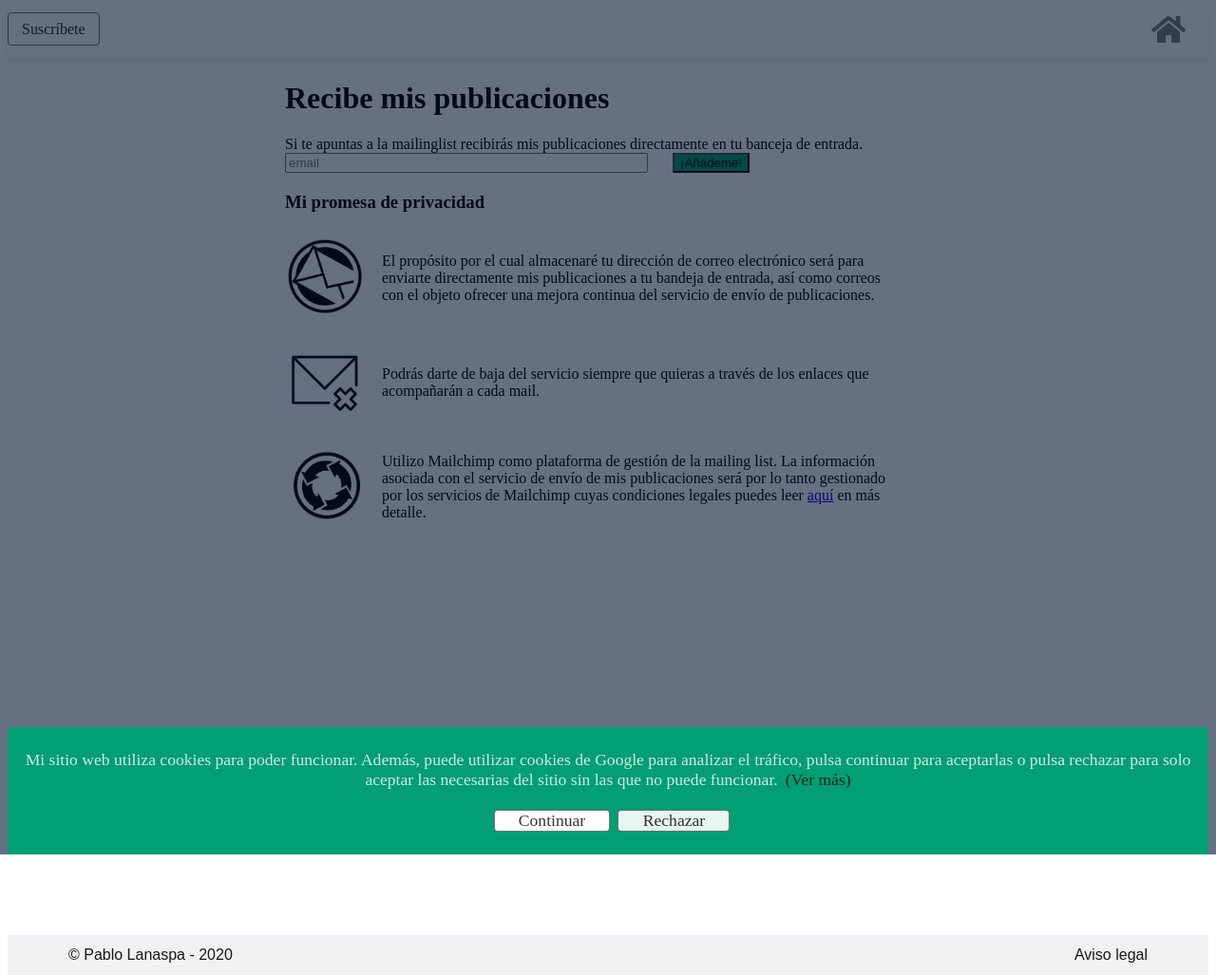
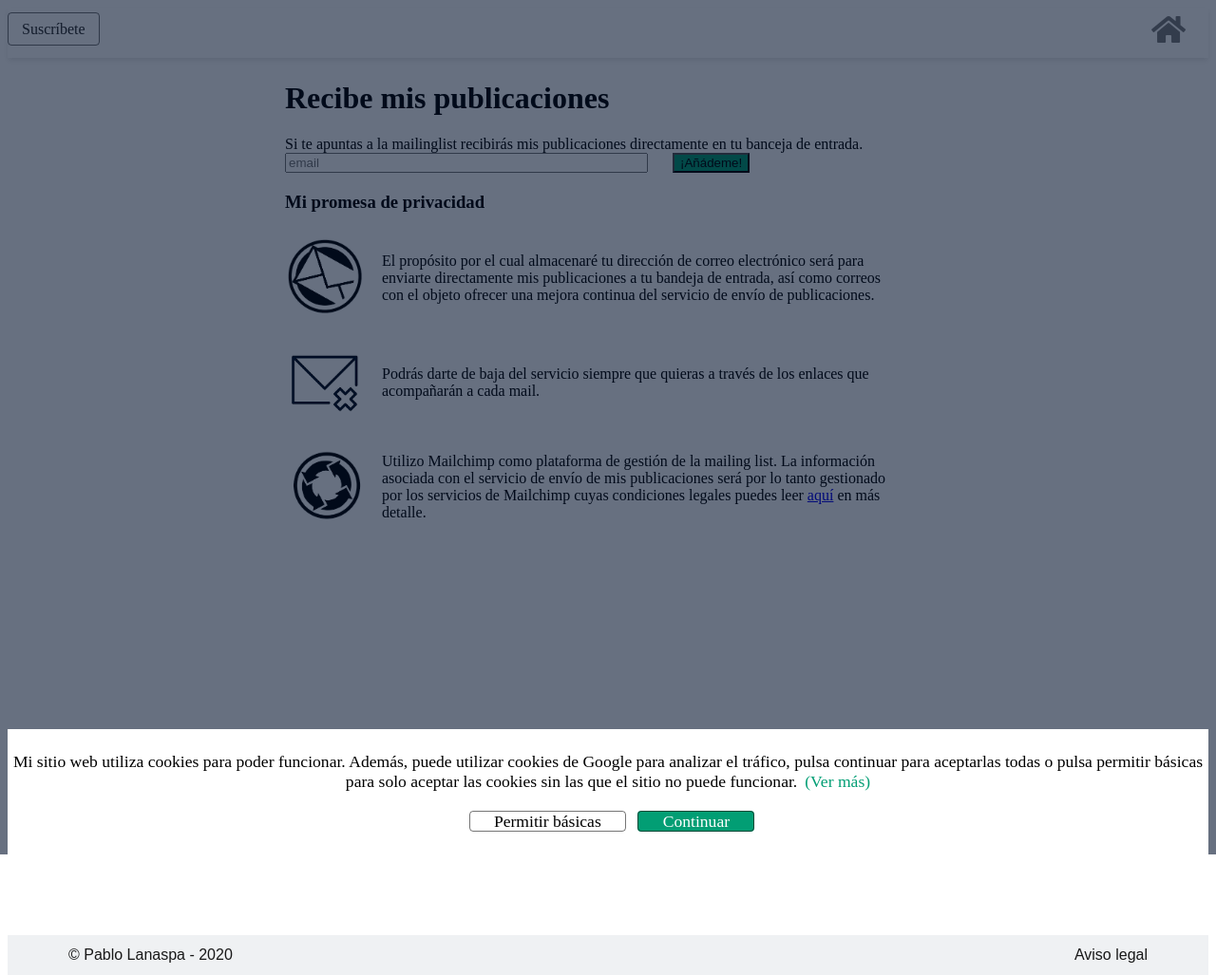
Before and after one commit to planaspa/planaspa.github.io, a Jekyll site: the page built from subscribe.markdown, in a window 1280 px wide. Shown: the whole page at 95% size. Built offline with Jekyll 4.4.1, drawn with Linux system fonts in a browser that asks for light colours; comment, search, counter and statistics services are not loaded.

Commit message:
Allowing to change your cookie configuration

```diff
--- a/_includes/cookie-consent.html
+++ b/_includes/cookie-consent.html
@@ -1,16 +1,17 @@
 <style>
-    #cookie-notice {padding: 1.5rem 0rem; display: none; text-align: center; position: fixed; bottom: 0; width: calc(100% - 1rem); background: #029E74; color: rgba(255,255,255,0.8); z-index: 998;}
-    #cookie-notice a {display: inline-block; cursor: pointer; margin-left: 0.5rem; z-index: 998; position:relative;}
+    #cookie-notice {padding: 1.5rem 0rem; display: none; text-align: center; position: fixed; bottom: 0; width: calc(100% - 1rem); background: rgba(255,255,255,1); color: #000000; z-index: 998;}
+    #cookie-notice a { cursor: pointer; margin-left: 0.5rem; z-index: 998; position:relative; color: #029E74;}
     @media (max-width: 767px) {
-        #cookie-notice span {display: block; padding-top: 3px; margin-bottom: 1rem; max-width: 90% z-index: 998; position:relative;}
+        #cookie-notice span {padding-top: 3px; margin-bottom: 1rem; max-width: 90% z-index: 998; position:relative;}
         #cookie-notice a {position: relative; bottom: 4px; z-index: 998;}
     }
     #cookie-background-blocker {position: fixed; width: 100%; height: 100%; background-color: rgba(2,18,44,.6); display: none; z-index: 998; left: 0; top:0;}
 </style>
 <div id="cookie-background-blocker"></div>
-<div id="cookie-notice" class="cookie-bar"><span>Mi sitio web utiliza cookies para poder funcionar. Además, puede utilizar cookies de Google para analizar el tráfico, pulsa continuar para aceptarlas o pulsa rechazar para solo aceptar las necesarias del sitio sin las que no puede funcionar.<a href="/legal">(Ver más)</a></span>
+<div id="cookie-notice" class="cookie-bar"><span>Mi sitio web utiliza cookies para poder funcionar. Además, puede utilizar cookies de Google para analizar el tráfico, pulsa continuar para aceptarlas todas o pulsa permitir básicas para solo aceptar las cookies sin las que el sitio no puede funcionar.<a href="/legal">(Ver más)</a></span>
 <br/><br/>
-<a id="cookie-notice-accept" class="cookie-button-accept">Continuar</a><a id="cookie-notice-reject" class="cookie-button-decline">Rechazar</a></div>
+<a id="cookie-notice-reject" class="cookie-button-decline" style="background:white; color:black;">Permitir básicas</a>
+<a id="cookie-notice-accept" class="cookie-button-accept" style="background: #029E74; color:white;">Continuar</a></div>
 
 <!-- Add google analytics -->
 <script async src="https://www.googletagmanager.com/gtag/js?id=UA-159643548-1"></script>
--- a/assets/css/mystyles.css
+++ b/assets/css/mystyles.css
@@ -32,7 +32,7 @@ html, body{
     border-radius: 4px;
     padding-left: 2%;
     padding-right: 2%;
-    background: rgba(255,255,255,1)
+    background: rgba(255,255,255,1);
 }
 
 .cookie-button-decline{
@@ -41,7 +41,7 @@ html, body{
     border-radius: 4px;
     padding-left: 2%;
     padding-right: 2%;
-    background: rgba(255,255,255,0.9)
+    background: rgba(200,70,70,0.9);
 }
 
 /*
```
Also changed, not shown: other parts of _includes/cookie-consent.html (+8 -8 lines), legal.markdown (+14 -0 lines).
